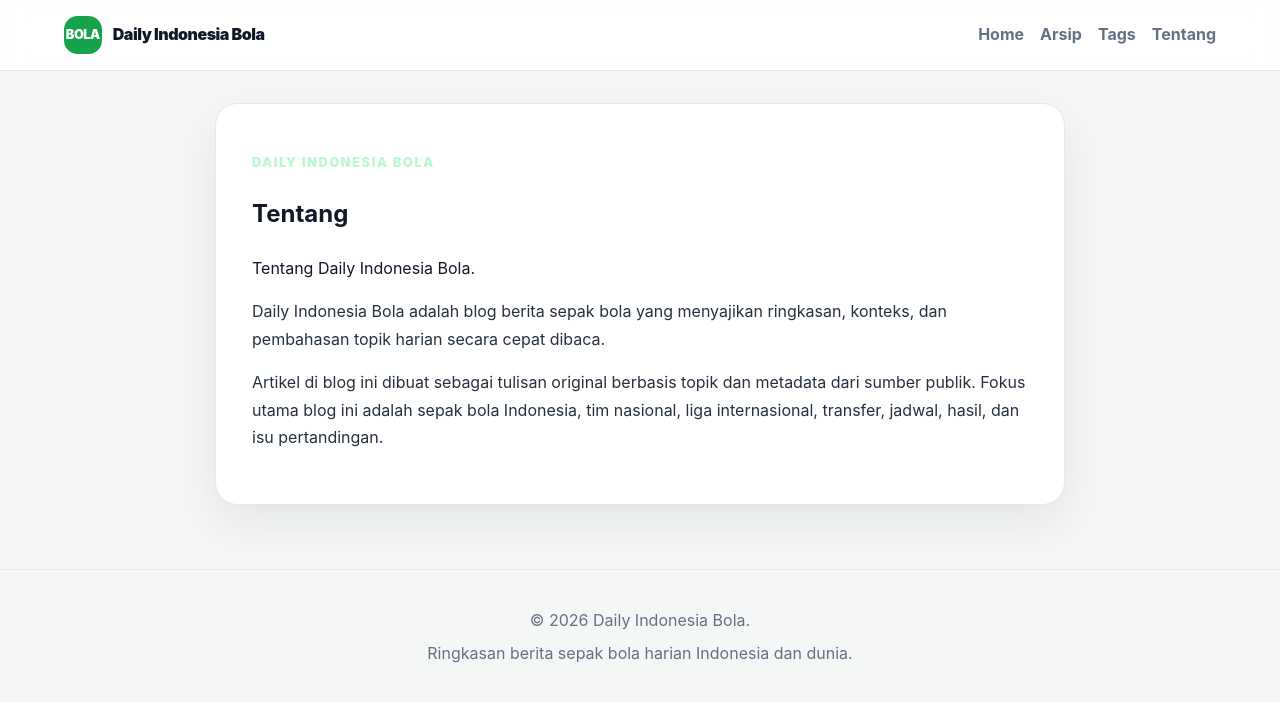
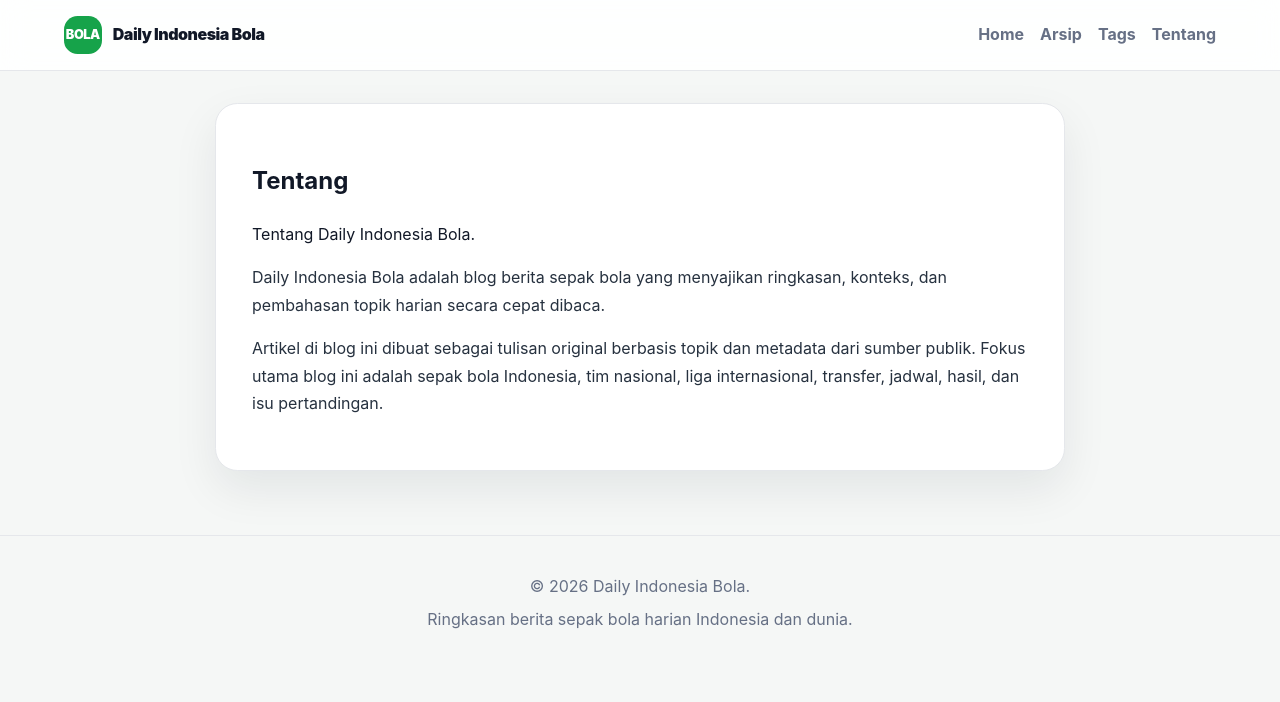
Before and after one commit to vwebe/daily-indonesia, a Jekyll site: the page built from about.md, in a window 1280 px wide. Shown: the top 702 px of the page. Built offline with Jekyll 4.4.1, drawn with Linux system fonts in a browser that asks for light colours.

Commit message:
Add files via upload

```diff
--- a/_layouts/page.html
+++ b/_layouts/page.html
@@ -4,7 +4,6 @@ layout: default
 
 <article class="page-content">
   <header class="page-header">
-    <p class="eyebrow eyebrow--dark">{{ site.title }}</p>
     <h1>{{ page.title }}</h1>
     {% if page.description %}<p>{{ page.description }}</p>{% endif %}
   </header>
```
Also changed, not shown: _layouts/post.html (+2 -6 lines).
